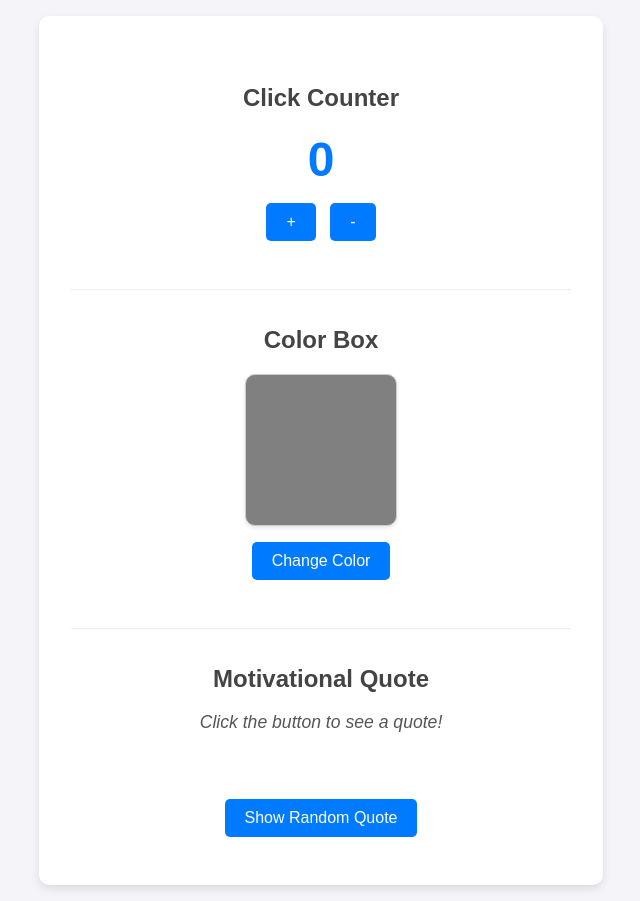
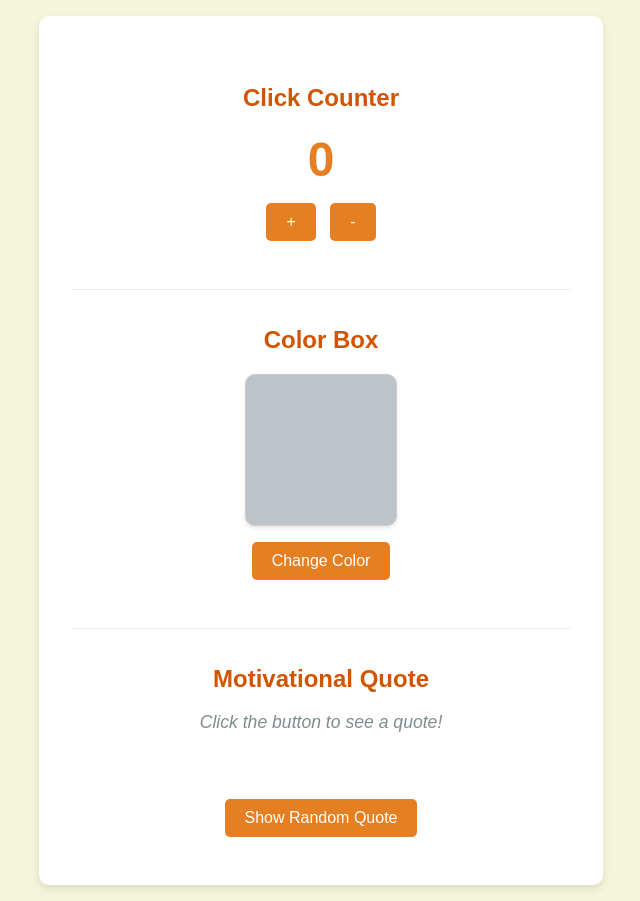
Before and after one commit to Lessa-github/finalexam_103_GABRIEL-SANTA-ROSA-LESSA, a plain HTML site: page index.html in a window 1280 px wide. Shown: the whole page, without its empty margins (319-959 px from the left). Drawn offline with Linux system fonts and the light colour scheme.

Commit message:
Updated color theme

```diff
--- a/styles.css
+++ b/styles.css
@@ -1,7 +1,7 @@
 body {
   font-family: Arial, sans-serif;
-  background-color: #f4f4f9;
-  color: #333;
+  background-color: #f5f5dc;
+  color: #5d4037;
   display: flex;
   justify-content: center;
   align-items: center;
@@ -34,7 +34,7 @@ section:first-child {
 
 h1,
 h2 {
-  color: #444;
+  color: #d35400;
 }
 
 button {
@@ -43,20 +43,20 @@ button {
   border: none;
   border-radius: 5px;
   cursor: pointer;
-  background-color: #007bff;
+  background-color: #e67e22;
   color: white;
   margin: 0 5px;
   transition: background-color 0.3s ease;
 }
 
 button:hover {
-  background-color: #0056b3;
+  background-color: #d35400;
 }
 
 #color-box {
   width: 150px;
   height: 150px;
-  background-color: gray;
+  background-color: #bdc3c7;
   margin: 1rem auto;
   border: 1px solid #ccc;
   border-radius: 10px;
@@ -68,7 +68,7 @@ button:hover {
   font-size: 3rem;
   font-weight: bold;
   margin: 1rem 0;
-  color: #007bff;
+  color: #e67e22;
 }
 
 #quote-text {
@@ -76,5 +76,5 @@ button:hover {
   font-size: 1.1rem;
   min-height: 4em;
   margin: 1rem 0;
-  color: #555;
+  color: #7f8c8d;
 }
```
